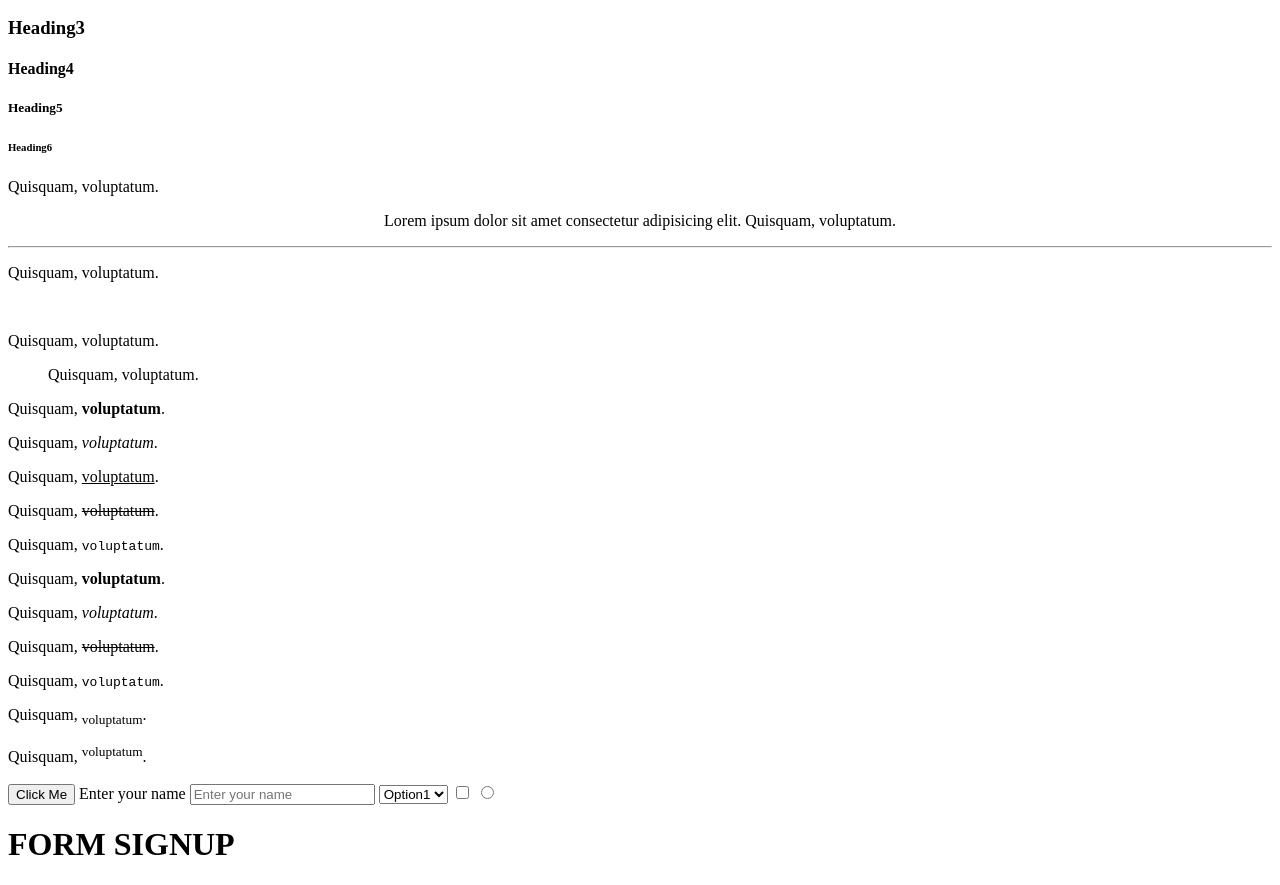
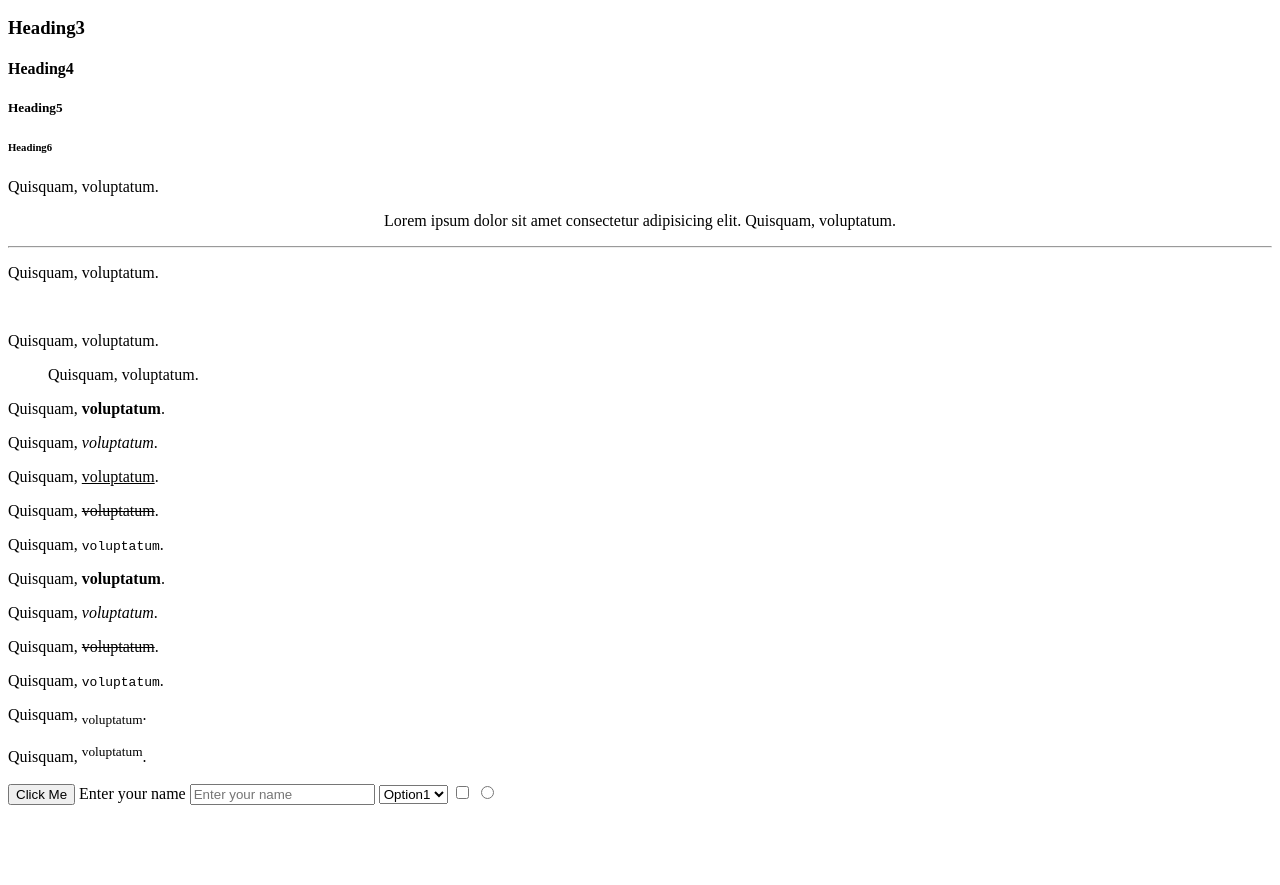
Before and after one commit to BangNguyenDong/HTML-CSS-TUTORIAL, a plain HTML site: page LESSON1/index.html in a window 1280 px wide. Shown: the part 110-995 px from the top of the page. After the commit the page ends 923 px from the top, so only its background shows below. Drawn offline with Linux system fonts and the light colour scheme.

Commit message:
Update index.html

```diff
--- a/LESSON1/index.html
+++ b/LESSON1/index.html
@@ -57,8 +57,7 @@
 	<input type="checkbox">
 	<!--Radio-->
 	<input type="radio">
-	<!--Task: create form signup-->
-	<h1>FORM SIGNUP</h1>
+
 
 </body>
 </html>
```
